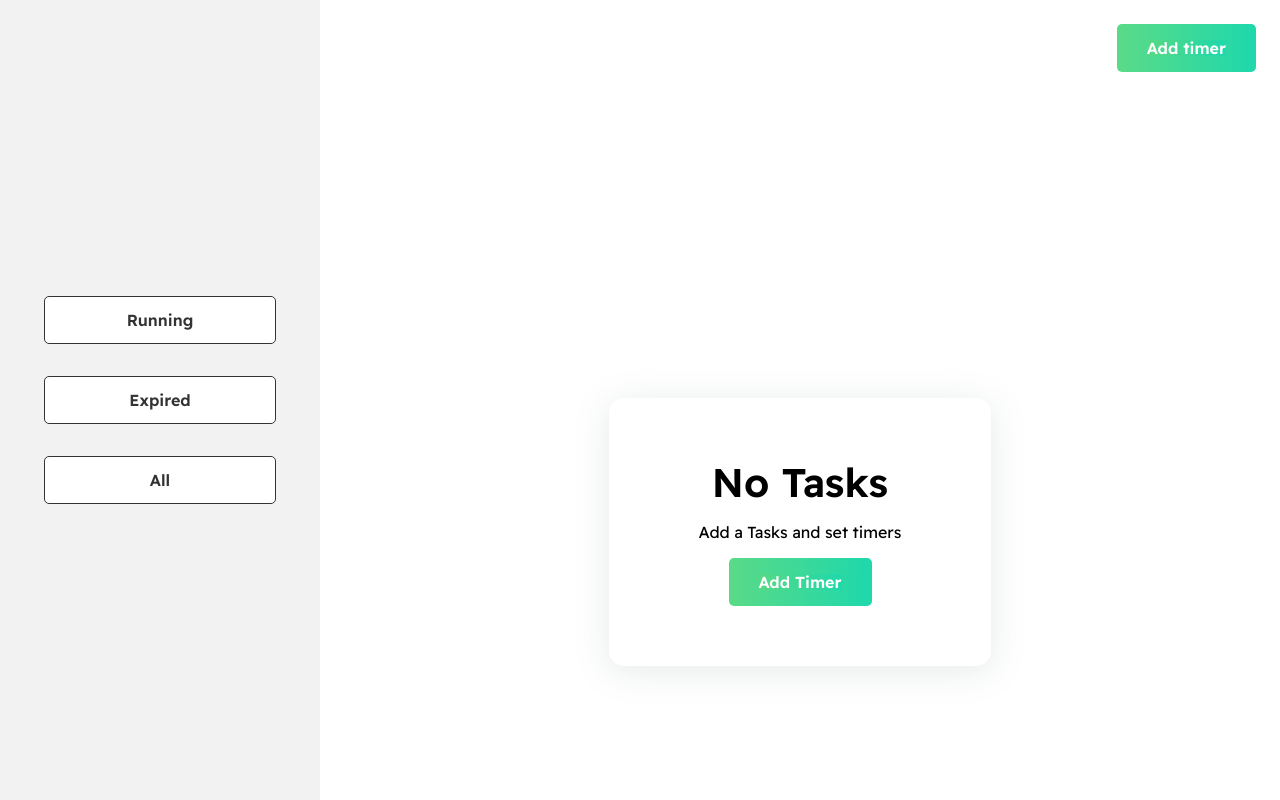
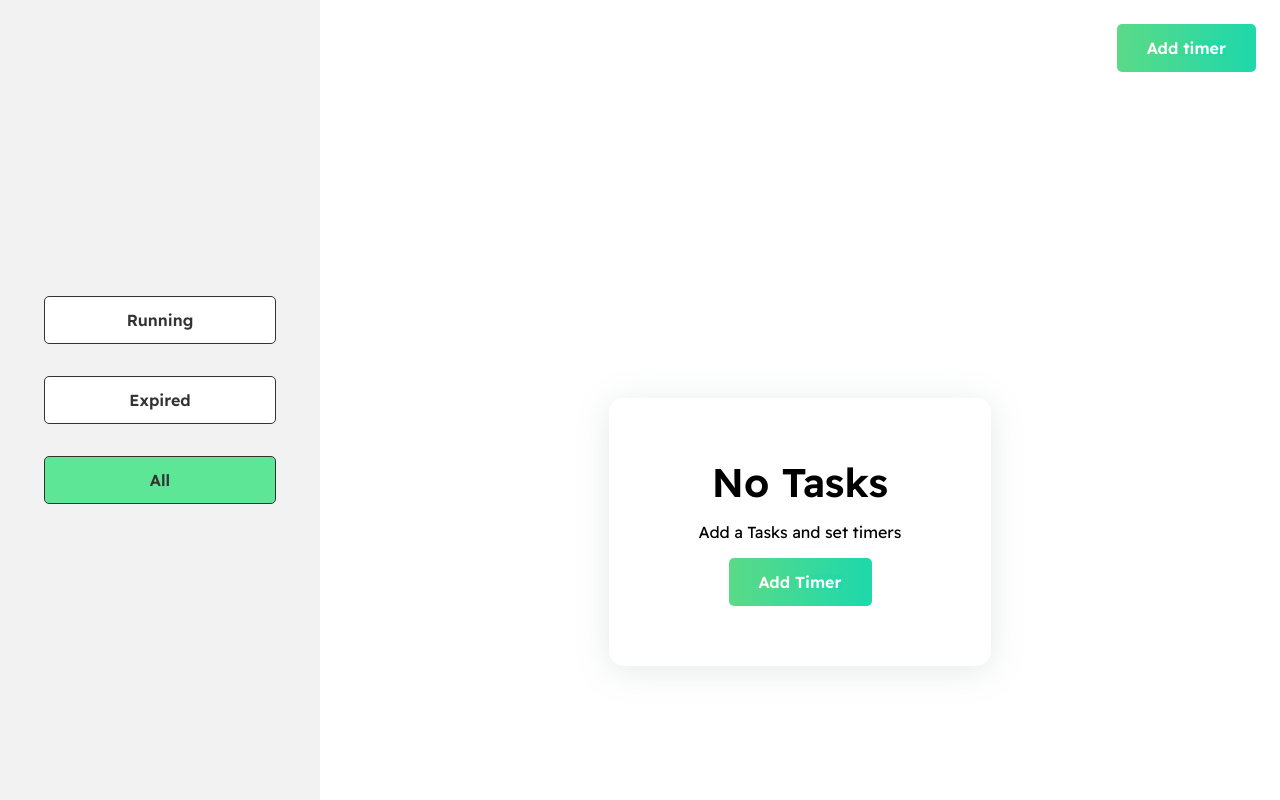
Before and after one commit to rajvaya/TickTockTasks, a React (Vite) app: page / in a window 1280 px wide. Built offline with nearby package versions, Linux system fonts and the light colour scheme.

Commit message:
🔥 Side Button Color Fix

```diff
--- a/src/App.css
+++ b/src/App.css
@@ -61,6 +61,10 @@
   display: none;
 }
 
+.h3-capitalize{
+  text-transform: capitalize;
+}
+
 @media (max-width: 768px) {
   .header-menu img {
     height: 32px;
--- a/src/App.tsx
+++ b/src/App.tsx
@@ -8,7 +8,7 @@ import NoTaskCard from "./components/NoTaskCard";
 import Button from "./components/Button";
 import AddTaskCard from "./components/AddTaskCard";
 import TimedTodoCard from "./components/TimedTodoCard";
-import { TimedToDo } from "./types";
+import { TimedToDo, SideBarStatus } from "./types";
 
 function App() {
   const { width } = useWindowSize();
@@ -16,6 +16,7 @@ function App() {
   const [timedToDoList, setTimedToDoList] = useState<TimedToDo[]>([]);
   const [showNoTaskCard, setShowNoTaskCard] = useState(true);
   const [showAddTaskCard, setAddTaskCard] = useState(false);
+  const [sideBarStatus, setSideBarStatus] = useState<SideBarStatus>("all");
 
   useEffect(() => {
     if (window.localStorage) {
@@ -26,13 +27,6 @@ function App() {
       console.error("Local storage is not supported");
     }
   }, []);
-
-  function updateTimedToDoList() {
-    const storedList = localStorage.getItem("timedToDoList");
-    const list = storedList !== null ? JSON.parse(storedList) : [];
-    setTimedToDoList(list.reverse());
-    setAddTaskCard(false);
-  }
 
   useEffect(() => {
     const handleStorageChange = () => {
@@ -51,6 +45,13 @@ function App() {
       width < 768 ? setIsSidebarOpen(false) : setIsSidebarOpen(true);
     }
   }, [width]);
+
+  function updateTimedToDoList() {
+    const storedList = localStorage.getItem("timedToDoList");
+    const list = storedList !== null ? JSON.parse(storedList) : [];
+    setTimedToDoList(list.reverse());
+    setAddTaskCard(false);
+  }
 
   const handleToggleSidebar = () => {
     setIsSidebarOpen(!isSidebarOpen);
@@ -73,10 +74,10 @@ function App() {
   }
 
   function renderToDoList() {
-    return (
-        showAddTaskCard ? (
-        <AddTaskCard updateTimedToDoList={updateTimedToDoList} />
-      )    : (<>
+    return showAddTaskCard ? (
+      <AddTaskCard updateTimedToDoList={updateTimedToDoList} />
+    ) : (
+      <>
         {timedToDoList.map((todo) => (
           <TimedTodoCard
             todo={todo}
@@ -84,18 +85,23 @@ function App() {
             updateTimedToDoList={updateTimedToDoList}
           />
         ))}
-      </>));
+      </>
+    );
   }
 
   return (
     <div className="App">
-      <SideBar onClick={handleToggleSidebar} isSidebarOpen={isSidebarOpen} />
+      <SideBar
+        sideBarStatus={sideBarStatus}
+        setSideBarStatus={setSideBarStatus}
+        onClick={handleToggleSidebar}
+        isSidebarOpen={isSidebarOpen}  />
       <div
         className={classNames("main-container", {
           hidden: width && width < 768 && isSidebarOpen,
         })}
       >
-        <div className={classNames("header-menu", { "hide": isSidebarOpen })}>
+        <div className={classNames("header-menu", { hide: isSidebarOpen })}>
           <img
             src={MenuIcon}
             alt=""
@@ -104,11 +110,18 @@ function App() {
             }}
           />
           <div className="header-status">
-            <h3 className="grey-dark">Running</h3>
-            <div className={classNames("add-timer-button", { "hide": showAddTaskCard })}>
-            <Button label={"Add timer"} onClick={() => {
-              setAddTaskCard(!showAddTaskCard);
-            }} />
+            <h3 className="h3-capitalize">{sideBarStatus}</h3>
+            <div
+              className={classNames("add-timer-button", {
+                hide: showAddTaskCard,
+              })}
+            >
+              <Button
+                label={"Add timer"}
+                onClick={() => {
+                  setAddTaskCard(!showAddTaskCard);
+                }}
+              />
             </div>
           </div>
         </div>
--- a/src/components/Button/button.css
+++ b/src/components/Button/button.css
@@ -49,3 +49,7 @@
 .button.secondary:hover {
     background: #5CE695;
 }
+
+.button.secondary.active {
+  background: #5CE695;
+}
--- a/src/components/Button/index.tsx
+++ b/src/components/Button/index.tsx
@@ -5,11 +5,11 @@ interface ButtonProps {
   variant?:string,
   label:string,
   onClick:()=>any
+  activeState?:boolean
 }
 
-
-function Button({variant = "primary",label,onClick} : ButtonProps ) {
-  var buttonClass = classNames("button",variant)
+function Button({variant = "primary",label,onClick,activeState} : ButtonProps ) {
+  var buttonClass = classNames("button",variant,{"active":activeState})
   var buttonTextClaass = classNames("button-text",variant)
   return (
     <button className={buttonClass} onClick={onClick}>
--- a/src/components/SideBar/index.tsx
+++ b/src/components/SideBar/index.tsx
@@ -1,31 +1,64 @@
+import "./sidebar.css";
+import HomeIcon from "../../assets/Home.svg";
+import CloseIcon from "../../assets/Close.svg";
+import Button from "../Button";
+import { SideBarStatus } from "../../types";
 
-import './sidebar.css'
-import  HomeIcon  from  "../../assets/Home.svg";
-import  CloseIcon  from  "../../assets/Close.svg";
-import Button from '../Button';
+interface SideBarProps {
+  onClick: () => void;
+  isSidebarOpen: boolean;
+  sideBarStatus: SideBarStatus;
+  setSideBarStatus: React.Dispatch<React.SetStateAction<SideBarStatus>>;
+}
 
-function SideBar({onClick,isSidebarOpen} : {onClick: () => void,isSidebarOpen:boolean}) {
-
+function SideBar({
+  onClick,
+  isSidebarOpen,
+  sideBarStatus,
+  setSideBarStatus,
+}: SideBarProps): JSX.Element {
   return (
-    <div className={`sidebar ${isSidebarOpen ? 'open' : 'close'}`}>
+    <div className={`sidebar ${isSidebarOpen ? "open" : "close"}`}>
       <div className="sidebar-header">
-      <img src={HomeIcon} className="icon" alt="" />
-      <img src={CloseIcon} onClick={onClick} className="icon" alt="" />
+        <img
+          src={HomeIcon}
+          onClick={() => {
+            onClick();
+            setSideBarStatus("all");
+          }}
+          className="icon"
+          alt=""
+        />
+        <img src={CloseIcon} onClick={onClick} className="icon" alt="" />
       </div>
       <div className="state-button-container">
-      <Button variant="secondary" label="Running" onClick={function () {
-          throw new Error('Function not implemented.');
-        } }/>
-      <Button variant="secondary" label="Expired" onClick={function () {
-          throw new Error('Function not implemented.');
-        } } />
-      <Button variant="secondary" label="All" onClick={function () {
-          throw new Error('Function not implemented.');
-        } }/>
+        <Button
+          variant="secondary"
+          label="Running"
+          activeState={sideBarStatus === "running"}
+          onClick={() => {
+            setSideBarStatus("running");
+          }}
+        />
+        <Button
+          variant="secondary"
+          label="Expired"
+          activeState={sideBarStatus === "expired"}
+          onClick={() => {
+            setSideBarStatus("expired");
+          }}
+        />
+        <Button
+          variant="secondary"
+          label="All"
+          activeState={sideBarStatus === "all"}
+          onClick={() => {
+            setSideBarStatus("all");
+          }}
+        />
       </div>
-
     </div>
-  )
+  );
 }
 
-export default SideBar
+export default SideBar;
```
